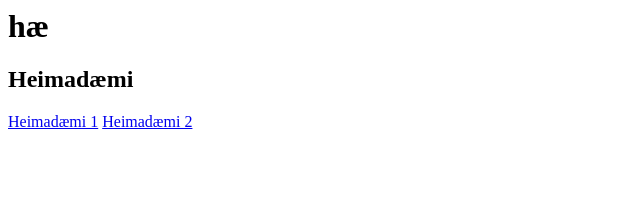
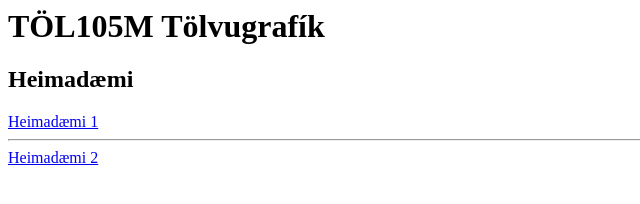
Before and after one commit to olafurkristofer/TOL105M-tolvugrafik, a plain HTML site: page index.html in a window 1280 px wide. Shown: the whole page, without its empty margins (0-640 px from the left). Drawn offline with Linux system fonts and the light colour scheme.

Commit message:
bætavid

```diff
--- a/index.html
+++ b/index.html
@@ -5,9 +5,10 @@
     <title>Document</title>
 </head>
 <body>
-    <h1>hæ</h1>
+    <h1>TÖL105M Tölvugrafík</h1>
     <h2>Heimadæmi</h2>
     <a href="#">Heimadæmi 1</a>
+    <hr>
     <a href="#">Heimadæmi 2</a>
 </body>
 </html>
```
